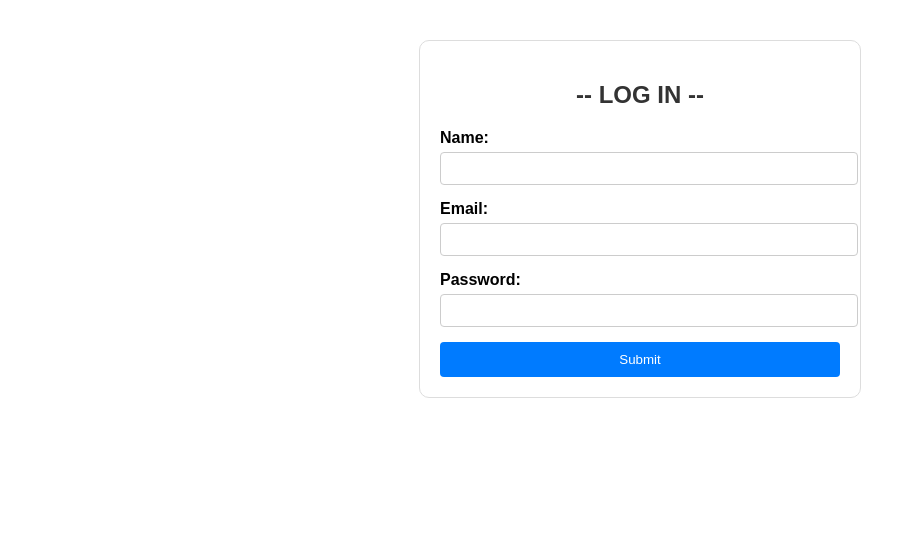
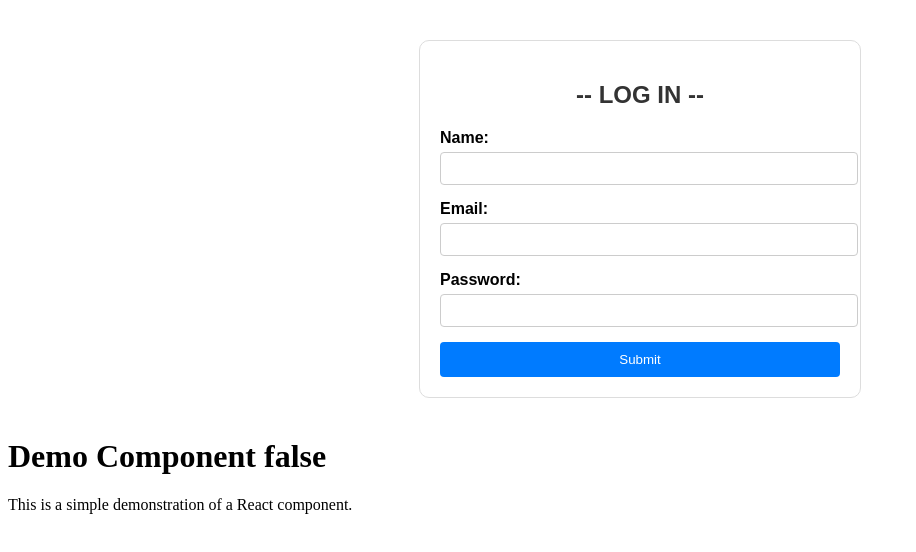
Before and after one commit to DINESHKUMAR1303/REACT, a React (Vite) app in the folder task/: page / in a window 1280 px wide. Shown: the top 552 px of the page, without its empty margins (0-916 px from the left). Built offline with nearby package versions, Linux system fonts and the light colour scheme.

Commit message:
use effect

```diff
--- a/task/src/App.jsx
+++ b/task/src/App.jsx
@@ -1,14 +1,17 @@
 import React  from 'react';
-
+import Demo from "./Demo";
 import Home from './Home'
 
 
 
 function App(){
+    let isMounted = "false";
     return (
         <div>
 
               <Home/>
+              <Demo res={isMounted}/>
+
 
 
 
@@ -16,4 +19,4 @@ function App(){
         </div>
     )
 }
-export default App
+export default App;
--- /dev/null
+++ b/task/src/Demo.jsx
@@ -0,0 +1,19 @@
+import { use, useEffect } from "react";
+
+
+const Demo = (props) => {
+// useEffect(callback function, dependency list)
+    useEffect(() => {
+        console.log("Demo component mounted");
+    });
+
+  return (
+    <div>
+      <h1>Demo Component {props.res}</h1>
+      <p>This is a simple demonstration of a React component.</p>
+
+
+    </div>
+  );
+}
+export default Demo;
```
